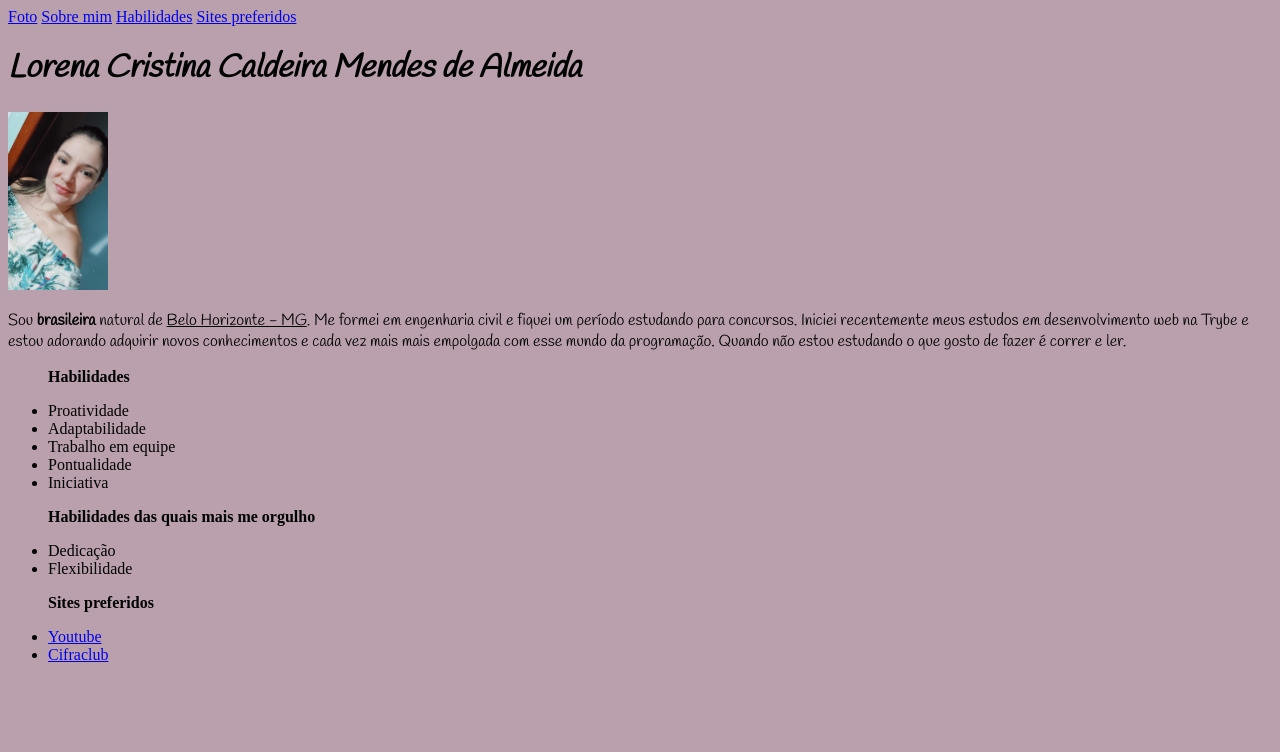
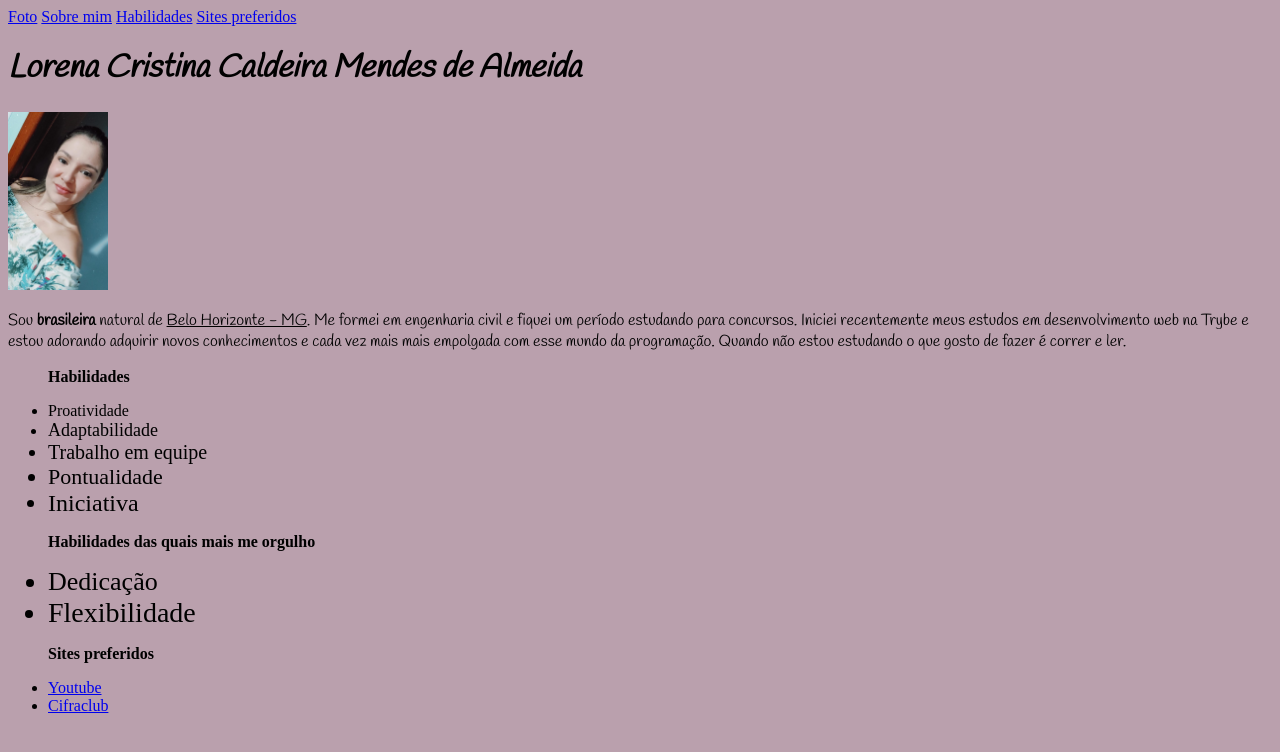
Before and after one commit to lorena-mendes/lorena-mendes.github.io, a plain HTML site: page index.html in a window 1280 px wide. Drawn offline with Linux system fonts and the light colour scheme.

Commit message:
Coloquei tamanhos diferentes para os elementos da lista de habilidades

```diff
--- a/index.html
+++ b/index.html
@@ -21,6 +21,14 @@
         background-color: rgb(186, 160, 173);
       }
 
+      .hab1 { font-size: 16px;}
+      .hab2 { font-size: 18px;}
+      .hab3 { font-size: 20px;}
+      .hab4 { font-size: 22px;}
+      .hab5 { font-size: 24px;}
+      .hab6 { font-size: 26px;}
+      .hab7 { font-size: 28px;}
+
 
     </style>
   </head>
@@ -41,17 +49,17 @@
 
       <p id="habilidades"><b>Habilidades</b></p>
 
-      <li>Proatividade</li>
-      <li>Adaptabilidade</li>
-      <li>Trabalho em equipe</li>
-      <li>Pontualidade</li>
-      <li>Iniciativa</li>
+      <li class="hab1">Proatividade</li>
+      <li class="hab2">Adaptabilidade</li>
+      <li class="hab3">Trabalho em equipe</li>
+      <li class="hab4">Pontualidade</li>
+      <li class="hab5">Iniciativa</li>
 
       <p><b>Habilidades das quais mais me orgulho</b></p>
-      <li>Dedicação</li>
-      <li>Flexibilidade</li>
+      <li class="hab6">Dedicação</li>
+      <li class="hab7">Flexibilidade</li>
 
-      <p><strong>Sites preferidos</strong></p>
+      <p id="sitespreferidos"><strong>Sites preferidos</strong></p>
       <li><a href="https://www.youtube.com/"
       target="_blank">Youtube</a></li>
       <li><a href="https://www.cifraclub.com.br/"
```
